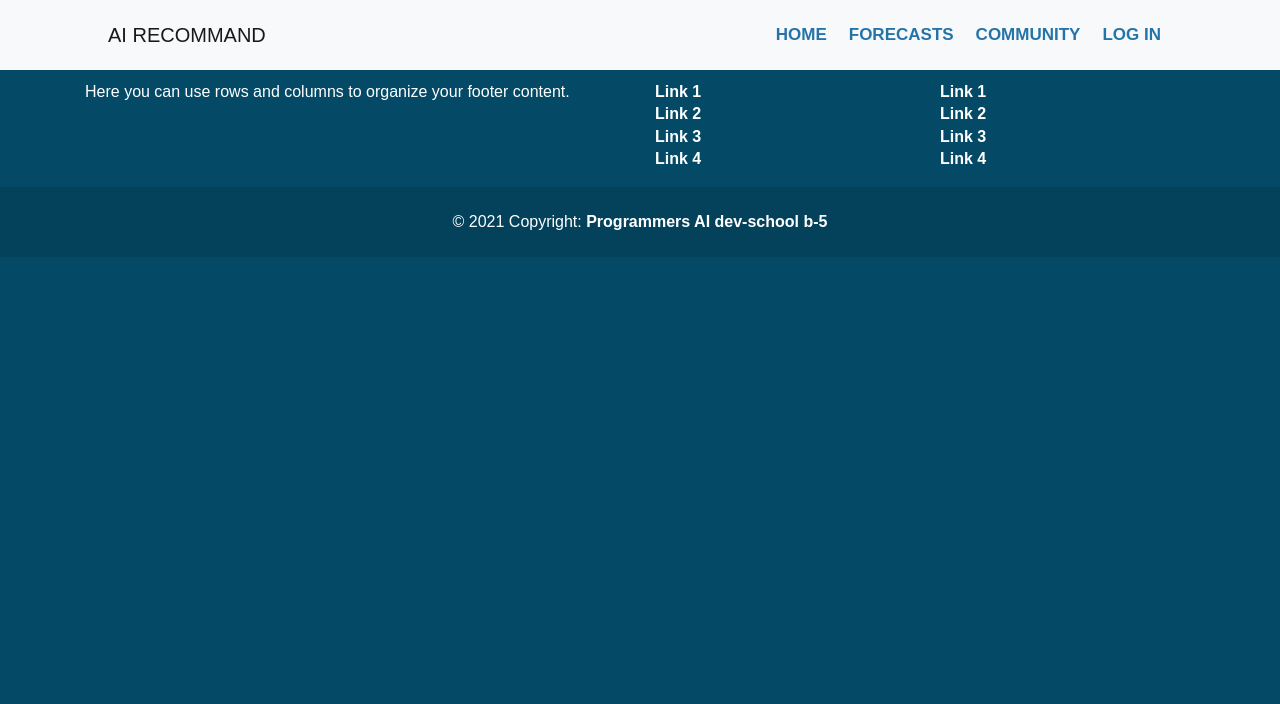
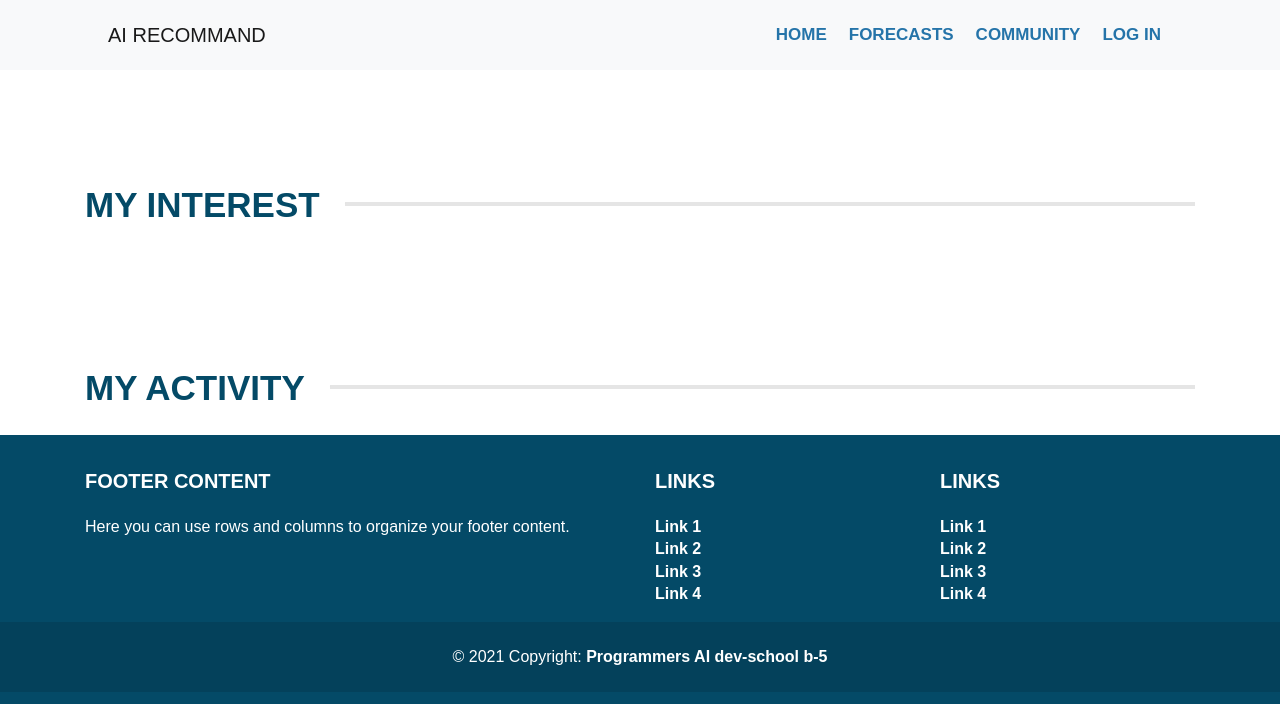
Before and after one commit to Stock-Recommandation-System-based-on-AI/web, a Django app: template backend/accounts/templates/accounts/profile.html in a window 1280 px wide. Shown: the top 704 px of the page. Run offline with Django 3.2, Linux system fonts and the light colour scheme; the template is opened without the code that fills it, so the values that code supplies are empty; some libraries are stand-ins or nearby versions.

Commit message:
frontend|profile page|modify profile page

```diff
--- a/backend/accounts/templates/accounts/profile.html
+++ b/backend/accounts/templates/accounts/profile.html
@@ -1,8 +1,139 @@
 {% extends 'base.html' %}
 {% load static %}
-{% load bootstrap4 %}
 {% block additional_styles %}
+<style>
+.title {
+  overflow: hidden;
+  text-align: left;
+  margin-top: 100px;
+}
+.title h2 {
+  color: #044A67;
+  font-weight: bold;
+  font-size: 35px;
+  text-transform: uppercase;
+  position: relative;
+  display: inline-block;
+  padding-right: 25px;
+}
+.title h2 ::after {
+  content: '-';
+  font-size: 2px;
+  background: rgba(0, 0, 0, 0.1);
+  color: rgba(0, 0, 0, 0.1);
+  height: 4px;
+  display: block;
+  width: 2000%;
+  position: absolute;
+  right: -2000%;
+  top: 50%;
+}
+.stock-chart h4 {
+  margin-top: 0px;
+  color: #044A67;
+}
+.stock-chart h4 a{
+  color: #044A67;
+}
+.stcok-chart h4 a:hover {
+  text-decoration: none;
+}
+.stock-title small {
+  font-size: 65%;
+  font-weight: 400;
+  line-height: 1;
+  color: #777;
+}
+</style>
 {% endblock %}
 
 {% block content %}
+<div class="main-wrapper">
+  <section class="bg-white">
+    <div class="container">
+      <div class="row">
+        <div class="col-md-12">
+          <div class="title">
+            <h2>
+              <a style="color:inherit;text-decoration: none;">My interest</a>
+            </h2>
+          </div>
+        </div>
+        {% for stock in interests %}
+        <div class="col-md-4" style="margin-bottom:50px;">
+          <article class="stock-card" style="width: 300px;">
+            <div class="stock-chart">
+              <h4 class="stock-title">
+                <a href="{% url 'stock:forecast_detail' stock.id %}" tabindex="0">{{ stock.name }}</a>
+                <span style="display:inline-block;">
+                  <small class='date'>2021년 8월 30일</small>
+                  <small style="color:#fd4444;font-weight: bold;">SELL</small>
+                </span>
+              </h4>
+              <div class="stock-widget">
+                <div class="tradingview-widget-container">
+                  <div id="{{ stock.container_id }}" class="widget-view"></div>
+                </div>
+              </div>
+            </div>
+          </article>
+        </div>
+        {% endfor %}
+        <div class="col-md-12">
+          <div class="title">
+            <h2>
+              <a style="color:inherit;text-decoration: none;">My Activity</a>
+            </h2>
+          </div>
+        </div>
+
+      </div>
+    </div>
+  </section>
+</div>
+<script type="text/javascript" src="https://s3.tradingview.com/tv.js"></script>
+<script type="text/javascript">
+  const obj = [
+          {% for stock in interests %}
+            {
+              key: '{{ stock.container_id }}',
+              symbol: '{{ stock.symbol_id }}',
+            },
+          {% endfor %}
+          ]
+  obj.forEach(({ key, symbol }) => {
+        console.log(key, symbol)
+
+        new TradingView.widget(
+          {
+            "width": 300,
+            "height": 250,
+            "symbol": symbol,
+            "interval": "D",
+            "timezone": "Asia/Seoul",
+            "theme": "dark",
+            "style": "1",
+            "locale": "kr",
+            "hide_top_toolbar": true,
+            "hide_legend": true,
+            "toolbar_bg": "#f1f3f6",
+            "enable_publishing": false,
+            "save_image": false,
+            "container_id": key
+          }
+      );
+    })
+</script>
+<script>
+  const today = new Date();
+  const year = today.getFullYear();
+  const month = ('0' + (today.getMonth() + 1)).slice(-2);
+  const day = ('0' + today.getDate()).slice(-2);
+  const datestring = year + '년 ' + month + '월 ' + day + '일';
+  const date = document.getElementsByClassName("date");
+  for( var i = 0; i < date.length; i++){
+    var date1 = date.item(i);
+    date1.innerHTML = datestring
+  }
+</script>
 {% endblock %}
```
